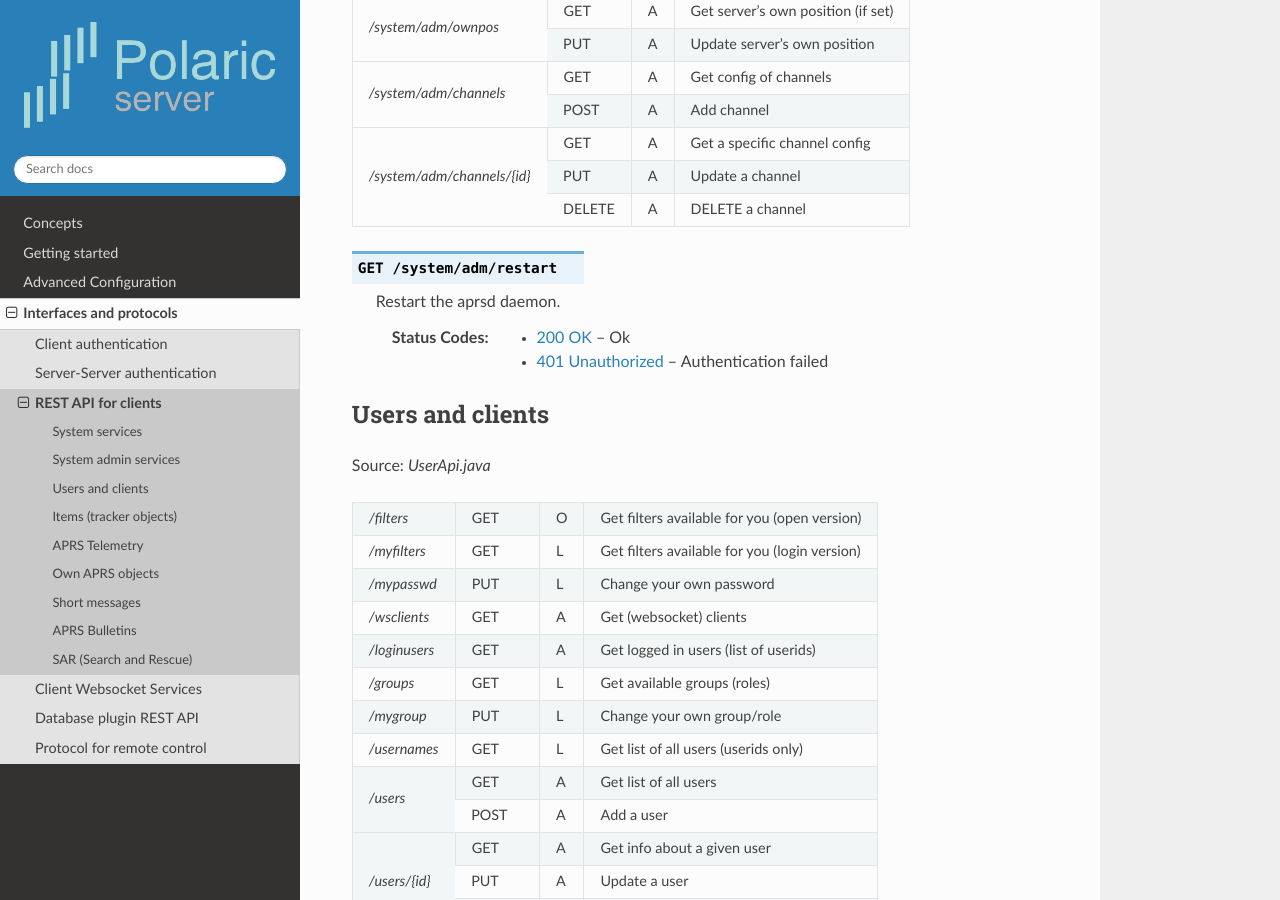
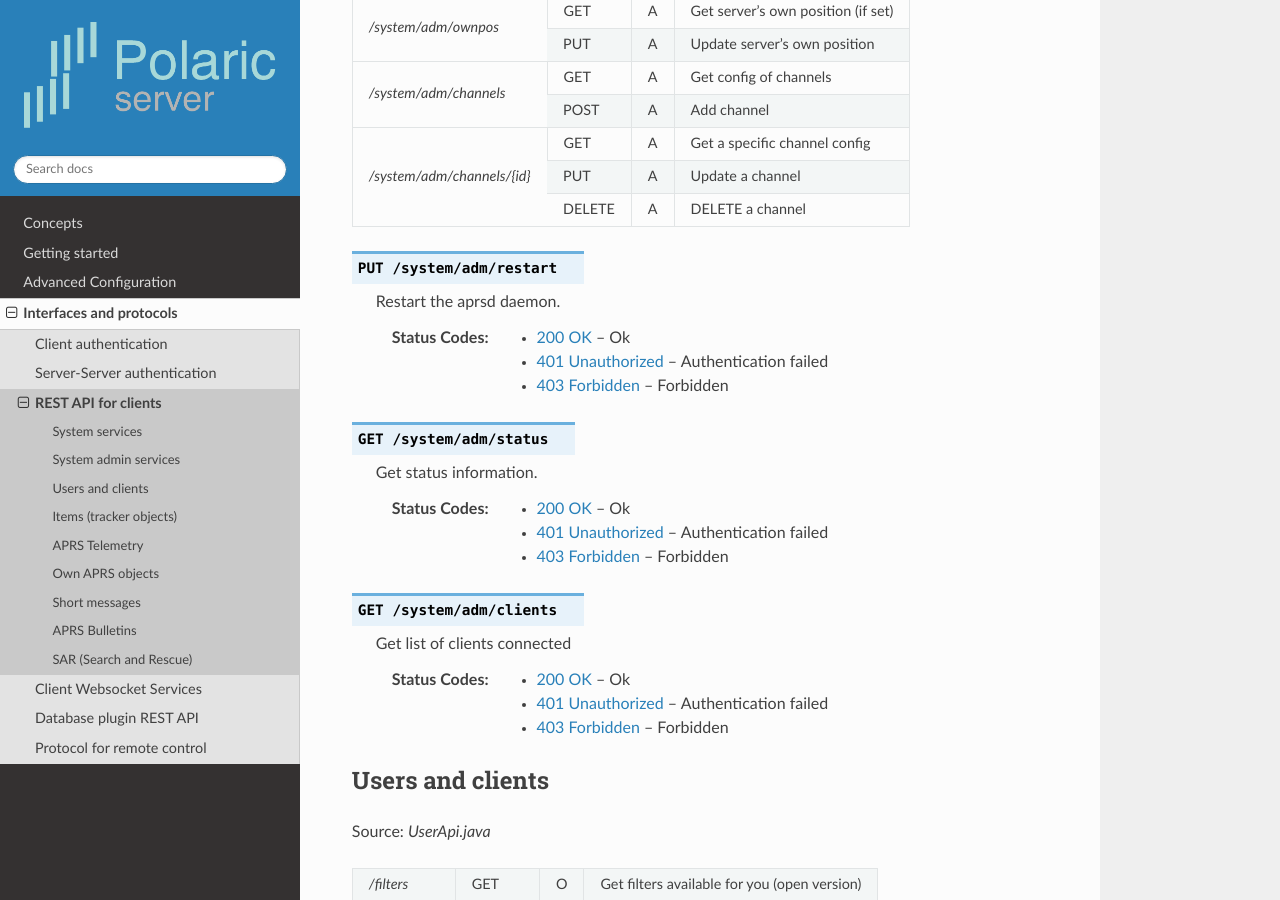
Before and after one commit to joakimsk/docs, a Sphinx documentation site: the page built from docs/restapi.rst, in a window 1280 px wide and 900 px high, scrolled down 3344 px. Built offline with Sphinx 7.4.7 and the Read the Docs theme 2.0.0, drawn with Linux system fonts in a browser that asks for light colours.

Commit message:
Update restapi.rst

```diff
--- a/docs/restapi.rst
+++ b/docs/restapi.rst
@@ -169,13 +169,31 @@ Source: ´SysAdminApi.java´
 |                            | DELETE|A| DELETE a channel                                 |
 +----------------------------+-------+-+--------------------------------------------------+
 
-.. http:get:: /system/adm/restart
+.. http:put:: /system/adm/restart
 
    Restart the aprsd daemon.
 
    :status 200: Ok
    :status 401: Authentication failed
+   :status 403: Forbidden
 
+
+.. http:get:: /system/adm/status
+
+   Get status information.
+
+   :status 200: Ok
+   :status 401: Authentication failed
+   :status 403: Forbidden
+
+.. http:get:: /system/adm/clients
+
+
+   Get list of clients connected
+
+   :status 200: Ok
+   :status 401: Authentication failed
+   :status 403: Forbidden
 
 
 Users and clients
```
